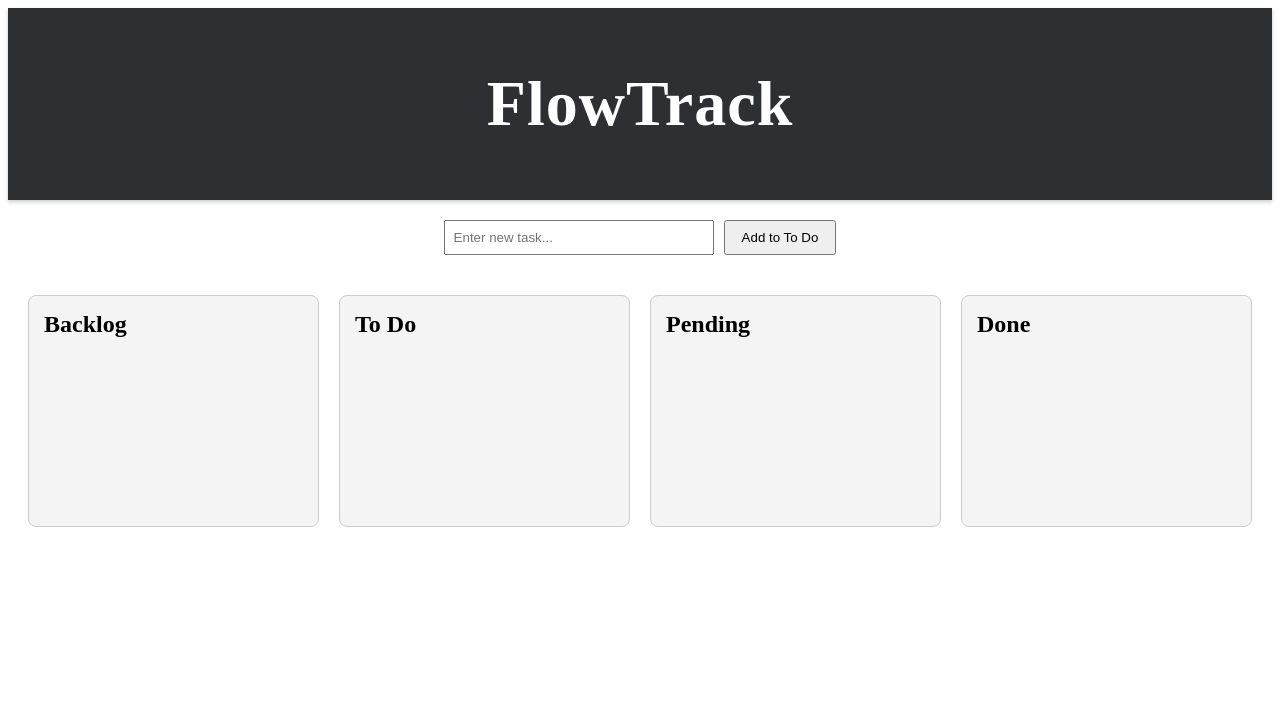
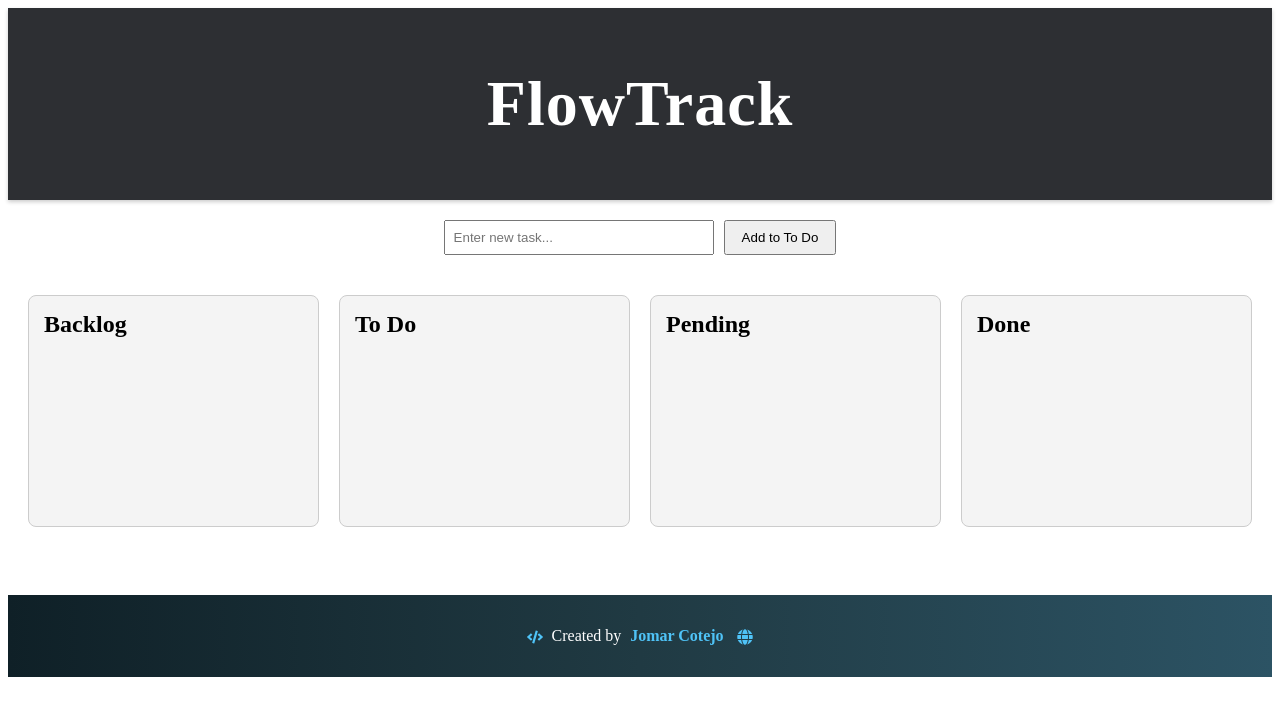
Before and after one commit to cotejoj/flowtrack, a React (Vite) app: page / in a window 1280 px wide. Shown: the top 716 px of the page. Built offline with nearby package versions, Linux system fonts and the light colour scheme.

Commit message:
added footer and added npm react-icons

```diff
--- a/package.json
+++ b/package.json
@@ -11,7 +11,8 @@
   },
   "dependencies": {
     "react": "^19.1.0",
-    "react-dom": "^19.1.0"
+    "react-dom": "^19.1.0",
+    "react-icons": "^5.5.0"
   },
   "devDependencies": {
     "@eslint/js": "^9.29.0",
--- a/src/App.tsx
+++ b/src/App.tsx
@@ -2,6 +2,7 @@ import { useState } from 'react'
 import reactLogo from './assets/react.svg'
 import viteLogo from '/vite.svg'
 import './App.css'
+import Footer from './components/Footer'
 import Header from './components/Header'
 import TaskList from './components/TaskList'
 function App() {
@@ -11,6 +12,7 @@ function App() {
     <>
       <Header />
       <TaskList />
+      <Footer/>
     </>
   )
 }
--- /dev/null
+++ b/src/components/Footer.css
@@ -0,0 +1,28 @@
+.app-footer {
+  background: linear-gradient(to right, #0f2027, #203a43, #2c5364);
+  color: #fff;
+  padding: 1rem;
+  text-align: center;
+  font-size: 1rem;
+  margin-top: 3rem;
+  user-select: none;
+}
+
+.footer-link {
+  color: #4fc3f7;
+  font-weight: 600;
+  text-decoration: none;
+  margin: 0 0.3em;
+}
+
+.footer-link:hover {
+  text-decoration: underline;
+  color: #81d4fa;
+  cursor: pointer;
+}
+
+.footer-icon {
+  vertical-align: middle;
+  margin: 0 0.3em;
+  color: #4fc3f7;
+}
--- /dev/null
+++ b/src/components/Footer.tsx
@@ -0,0 +1,21 @@
+import { FaCode, FaGlobe } from "react-icons/fa";
+import "./Footer.css";
+
+export default function Footer() {
+  return (
+    <footer className="app-footer">
+      <p>
+        <FaCode className="footer-icon" /> Created by{" "}
+        <a
+          href="https://your-portfolio-url.com"
+          target="_blank"
+          rel="noopener noreferrer"
+          className="footer-link"
+        >
+          Jomar Cotejo
+        </a>{" "}
+        <FaGlobe className="footer-icon" />
+      </p>
+    </footer>
+  );
+}
```
Also changed, not shown: 1 other file (tests, documents, lock files or other folders).
